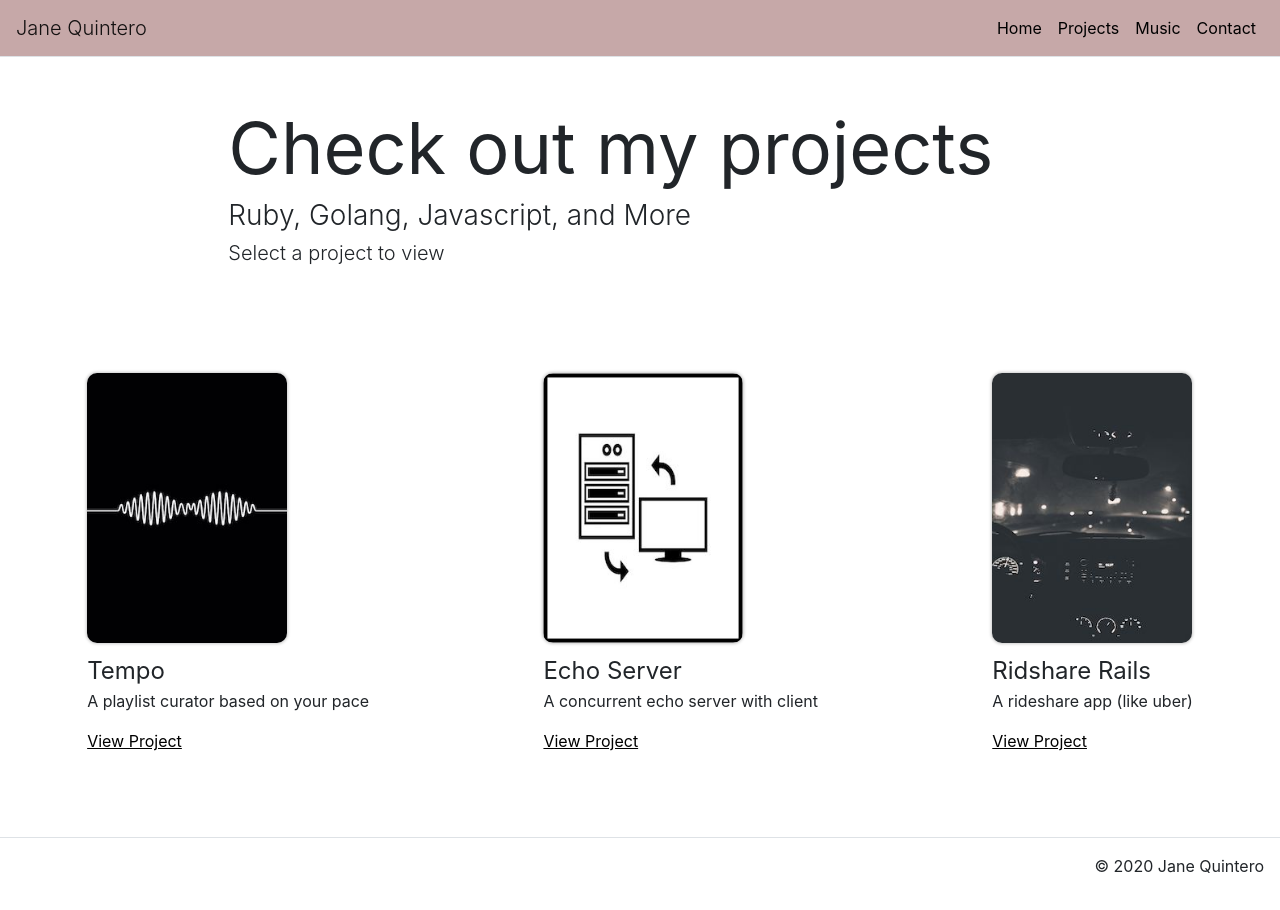
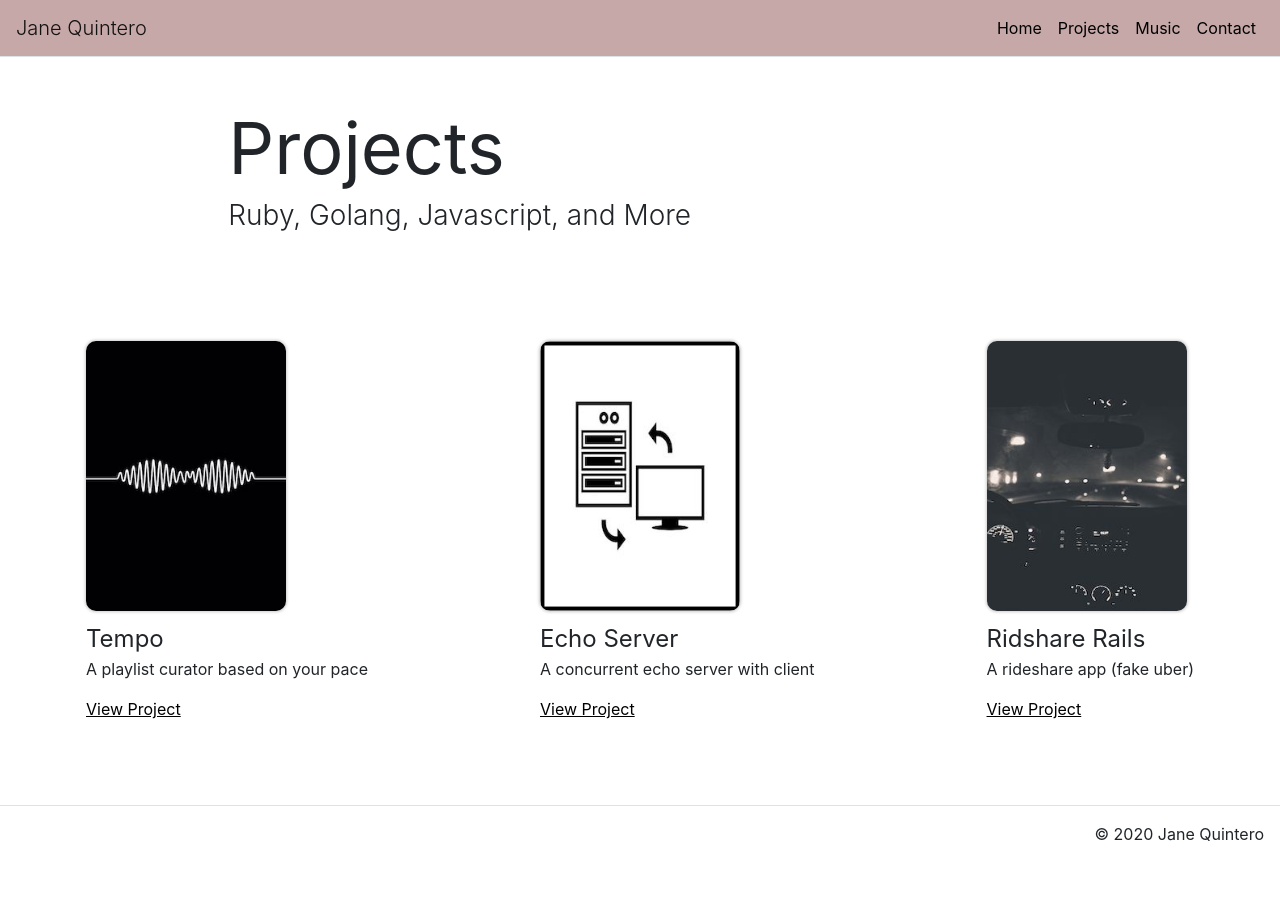
Before and after one commit to quinqu/portfolio, a React (Create React App) app: page /projects in a window 1280 px wide. After the commit the page ends 878 px from the top, so only its background shows below. Built offline with nearby package versions, Linux system fonts and the light colour scheme.

Commit message:
change wording

```diff
--- a/src/App.js
+++ b/src/App.js
@@ -31,12 +31,12 @@ class App extends React.Component {
         text: ""
       },
       projects: {
-        title: "Check out my projects",
+        title: "Projects",
         subtitle: "Ruby, Golang, Javascript, and More",
-        text: "Select a project to view"
+        text: ""
       },
       music: {
-        title: "My Music",
+        title: "Music",
         subtitle: "Indie tunes, synths, guitars, keys, bedroom studio",
         text: ""
       },
--- a/src/components/Circular.js
+++ b/src/components/Circular.js
@@ -36,7 +36,7 @@ class Circular extends React.Component {
         {
           id: 2,
           title: "Ridshare Rails",
-          subtitle: "A rideshare app (like uber)",
+          subtitle: "A rideshare app (fake uber)",
           imgsrc: rideshare,
           link: "https://rideshare-app-2020.herokuapp.com/",
           selected: true,
--- a/src/components/HomePage.js
+++ b/src/components/HomePage.js
@@ -33,7 +33,7 @@ class HomePage extends React.Component {
           <Row className="justify-content-center py-5">
             <Col md={8} sm={12}>
                 <h1 className="display-3 font-weight-normal">{currentItem}</h1>
-                <h3 className="lead font-weight-light"> Welcome to my Portfolio </h3>
+                <h3 className="display-5 font-weight-light"> Welcome to my Portfolio </h3>
 
             </Col>
           </Row>
```
